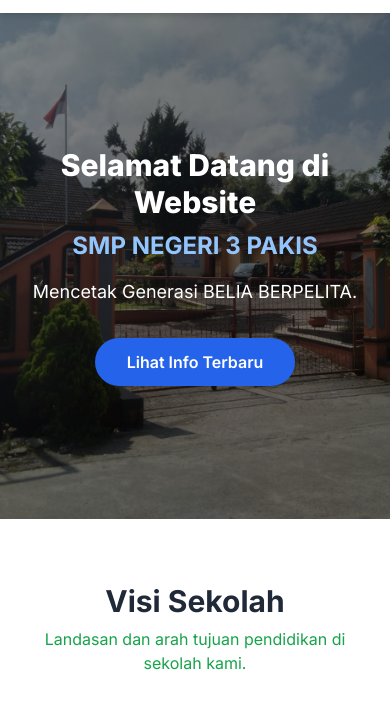
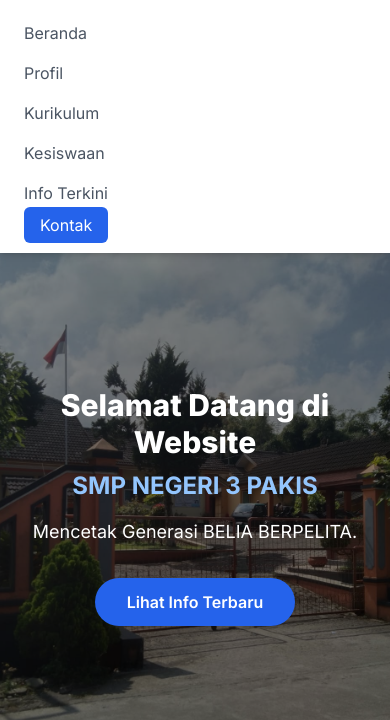
Before and after one commit to abiatus08-web/spentakis, a plain HTML site: page index.html in a window 390 px wide. Both pictures are taken after a click on the button 355 px from the left and 42 px from the top of the page. Shown: the part 71-791 px from the top of the page. Drawn offline with nearby package versions, Linux system fonts and the light colour scheme.

Commit message:
Update index.html

```diff
--- a/index.html
+++ b/index.html
@@ -62,6 +62,15 @@
                 </button>
             </div>
         </nav>
+		<!-- Menu untuk Mobile (hidden by default) -->
+        <div id="mobile-menu" class="hidden md:hidden bg-white px-6 pb-4">
+				<a href="#beranda" class="block py-2 text-gray-600 hover:text-blue-600">Beranda</a>
+				<a href="profil.html" class="block py-2 text-gray-600 hover:text-blue-600">Profil</a>
+				<a href="kurikulum.html" class="block py-2 text-gray-600 hover:text-blue-600">Kurikulum</a>
+                <a href="kesiswaan.html" class="block py-2 text-gray-600 hover:text-blue-600">Kesiswaan</a>
+                <a href="#info" class="block py-2 text-gray-600 hover:text-blue-600">Info Terkini</a>
+                <a href="#kontak" class="bg-blue-600 text-white px-4 py-2 rounded-md hover:bg-blue-700">Kontak</a>
+        </div>
     </header>
 
     <main>
```
